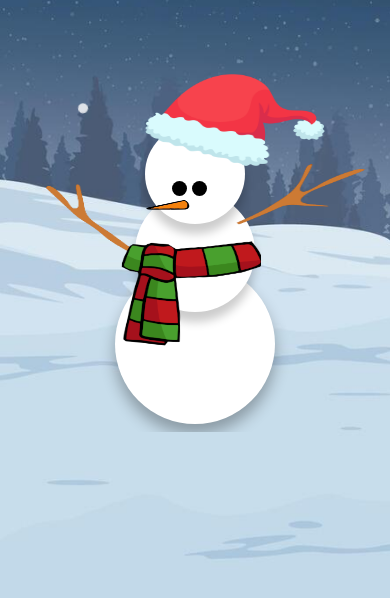
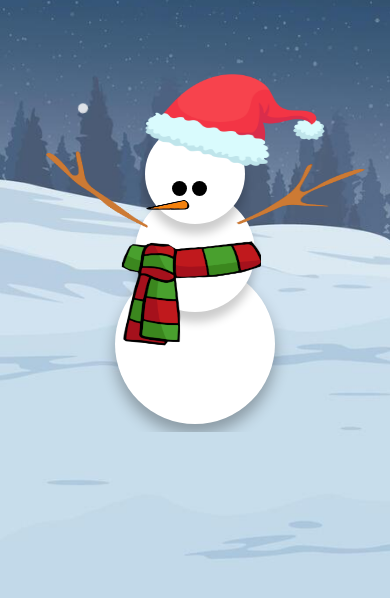
Before and after one commit to Shafah0717/Codeasnowman, a plain HTML site: page index.html in a window 390 px wide. Shown: the part 190-788 px from the top of the page. Drawn offline with Linux system fonts and the light colour scheme.

Commit message:
Update style.css

```diff
--- a/style.css
+++ b/style.css
@@ -453,7 +453,7 @@ height: 150px;
         }
         .lefthand{
             position: absolute;
-            top: 42%;
+            top: 38%;
 
             right: 51%;
         }
```
